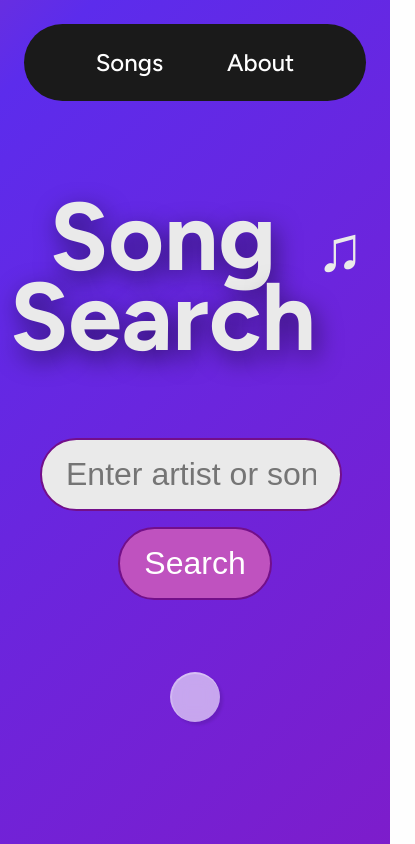
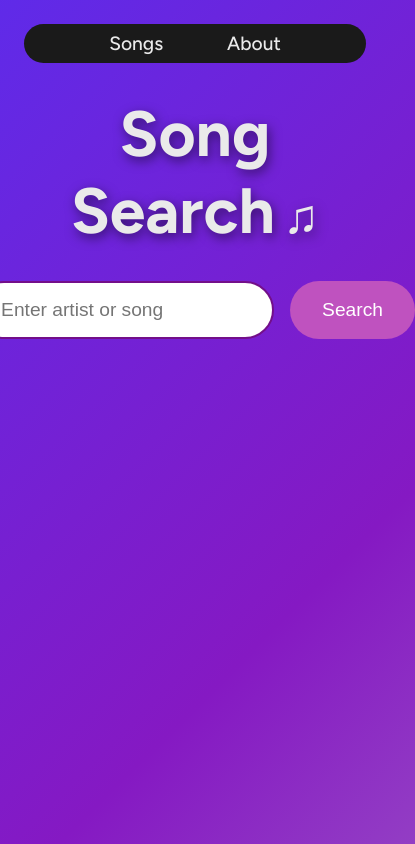
Before and after one commit to k7le-777/bunch-of-front-end-devs, a plain HTML site: page index.html in a window 390 px wide. Shown: the whole page, 415 px wide, since content can reach past the window. Drawn offline with nearby package versions, Linux system fonts and the light colour scheme.

Commit message:
chore: remove duplicate styles, improve var usage, enhance gradient animation and make it fully responsive and visually polished

```diff
--- a/assets/css/style.css
+++ b/assets/css/style.css
@@ -1,9 +1,9 @@
 :root {
   --bg-color: #343835;
-  --color: #730f8a;
-  --nav-bg: #302e30;
-  --button: #bf52bf;
-  --button-colour: #ffffff;
+  --primary-color: #730f8a;
+  --nav-bg: #1a1a1a;
+  --button-bg: #bf52bf;
+  --button-color: #ffffff;
   --light: #eaeaea;
   --logo-font: 'Figtree', sans-serif;
   --body-font: 'Figtree', 'Poppins', sans-serif;
@@ -11,15 +11,13 @@
 }
 
 body {
-  color: var(--color);
-  padding: 24px;
+  margin: 0;
+  font-family: var(--body-font);
+  color: var(--primary-color);
   background: var(--bg-gradient);
   background-size: 500% 500%;
-  background-repeat: no-repeat;
   animation: gradient 20s ease infinite;
-  font-family: 'Figtree', sans-serif;
-  background-color: #fefefe;
-  margin: 0;
+  padding: 1.5rem;
 }
 
 @keyframes gradient {
@@ -28,203 +26,114 @@ body {
   100% { background-position: 0% 50%; }
 }
 
+/* NAV */
 .nav {
   display: flex;
-  flex-direction: column;
-  align-items: center;
-  gap: 16px;
-  background: var(--color);
+  justify-content: center;
+  margin: 0 auto 2rem;
+  max-width: 400px;
+  padding: 0.5rem 1rem;
+  background-color: var(--nav-bg);
   border-radius: 80px;
-  margin: 0 auto;
-  max-width: 360px;
-  padding: 8px 16px;
-  background-color: #1a1a1a;
 }
 
-nav ul {
-  padding-inline-start: 0px;
+.nav ul {
+  display: flex;
+  gap: 2rem;
   list-style: none;
-  display: flex;
-  gap: 1rem;
   margin: 0;
   padding: 0;
 }
 
-nav li {
-  display: inline;
-  padding: 16px 8px;
-}
-
 .nav a {
   color: var(--light);
-  font-size: 1.5rem;
-  padding: 16px;
-  font-family: var(--body-font);
+  font-weight: 500;
+  font-size: 1.2rem;
   text-decoration: none;
-  transition: all 0.2s ease-in-out;
-  color: #fff;
-  font-weight: 500;
+  padding: 0.5rem 1rem;
+  transition: all 0.2s;
 }
 
 .nav a:hover {
-  background-color: var(--button);
-  padding: 8px 16px;
+  background-color: var(--button-bg);
   border-radius: 60px;
 }
 
-#output, .about-body {
-  display: flex;
-  flex-direction: column;
-  align-items: center;
-  background-color: rgba(255,255,255,0.6);
-  backdrop-filter: blur(8px);
-  border-top: 2px solid rgba(255,255,255,0.3);
-  border-left: 2px solid rgba(255,255,255,0.2);
-  box-shadow: 3px 3px 3px rgba(0,0,0,0.1);
-  margin-top: 40px;
-  padding: 24px;
-  max-width: 800px;
-  text-wrap: inherit;
-  border-radius: 40px;
+/* TITLE */
+.title h1 {
+  font-family: var(--logo-font);
+  font-size: 4rem;
+  color: var(--light);
+  text-align: center;
+  text-shadow: 2px 4px 12px rgba(0,0,0,0.5);
+  position: relative;
+  margin: 2rem 0;
 }
 
-.about-body {
-	display: flex;
-	margin: 0 auto;
-	font-family: var(--body-font);
-	font-size: 1.5rem;
+.title h1::after {
+  content: "♫";
+  font-size: 3rem;
+  margin-left: 0.5rem;
 }
 
-.about-body {
-	display: flex;
-	margin: 0 auto;
-	font-family: var(--body-font);
-	font-size: 1.5rem;
-	max-width: 600px;
+/* SEARCH FIELD */
+.field {
+  display: flex;
+  justify-content: center;
+  gap: 1rem;
+  margin-bottom: 2rem;
 }
 
-.main {
-  display: flex;
-  align-items: center;
-  justify-content: center;
+#term {
+  padding: 1rem 1.5rem;
+  border-radius: 80px;
+  border: 2px solid var(--primary-color);
+  font-size: 1.2rem;
+  outline: none;
+  transition: all 0.2s;
 }
 
-.title {
-  display: flex;
-  justify-content: center;
-  align-items: center;
-  line-height: 5rem;
-  text-align: center;
-  margin: 2rem 0 1rem;
-}
-
-.title h1 {
-  font-family: var(--logo-font);
-  font-size: 6rem;
-  color: var(--light);
-  text-shadow: 4px 8px 24px rgba(0,0,0,0.5);
-}
-
-.title::after {
-  content: "♫";
-  color: var(--light);
-  font-size: 4rem;
-  margin-bottom: 56px;
-  margin-right: 16px;
+#term:focus {
+  border-color: var(--button-bg);
+  box-shadow: 0 0 12px rgba(0,0,0,0.2);
 }
 
 #searchBtn {
-  background-color: var(--button);
-  font-size: 2rem;
+  padding: 1rem 2rem;
   border-radius: 80px;
-  padding: 16px 24px;
+  border: none;
+  background-color: var(--button-bg);
+  color: var(--button-color);
+  font-size: 1.2rem;
   cursor: pointer;
-  color: var(--button-colour);
-  transition: all 0.2s ease-in-out;
-  border-top: 2px solid var(--color);
-  border-left: 2px solid var(--color);
-  border-bottom: 2px solid var(--color);
-  border-right: 2px solid var(--color);
+  transition: all 0.2s;
 }
 
 #searchBtn:hover {
-  background-color: var(--color);
+  background-color: var(--primary-color);
 }
 
-#term {
-  background: var(--light);
-  color: var(--color);
-  padding: 16px 24px;
-  border-radius: 80px;
-  margin-right: 8px;
-  font-size: 2rem;
-  text-align: center;
-  border: 2px solid var(--color);
-  transition: all 0.2s ease-in-out;
+/* RESULTS */
+.results {
+  display: grid;
+  grid-template-columns: repeat(auto-fit, minmax(220px, 1fr));
+  gap: 1.5rem;
+  max-width: 1200px;
+  margin: 0 auto;
 }
 
-#term:focus {
-  box-shadow: 0px 0px 32px rgba(0,0,0,0.3);
-  border: 2px solid var(--button);
-  outline: none;
-}
-
-.field {
-  display: flex;
-  flex-flow: row wrap;
-  gap: 16px;
-  justify-content: center;
-  align-items: center;
-  margin-bottom: 2rem;
-}
-
-.field input {
-  padding: 0.5rem 1rem;
-  font-size: 1rem;
-  border: 1px solid #ccc;
-  border-radius: 6px;
-  width: 250px;
-}
-
-.field button {
-  padding: 0.5rem 1rem;
-  font-size: 1rem;
-  border: none;
-  background-color: #1a73e8;
-  color: white;
-  border-radius: 6px;
-  cursor: pointer;
-  transition: 0.2s;
-}
-
-.field button:hover {
-  background-color: #1666c1;
-}
-
-/* Results container */
-.results {
-  display: flex;
-  flex-wrap: wrap;
-  justify-content: center;
-  gap: 1rem;
-  padding: 1rem 2rem;
-}
-
-/* Individual song card */
 .song {
+  background-color: rgba(255,255,255,0.85);
+  border-radius: 16px;
+  overflow: hidden;
   display: flex;
   flex-direction: column;
-  width: 260px;
-  background-color: #fff;
-  border-radius: 12px;
-  box-shadow: 0 2px 10px rgba(0,0,0,0.08);
-  overflow: hidden;
   transition: transform 0.3s, box-shadow 0.3s;
 }
 
 .song:hover {
-  transform: translateY(-4px);
-  box-shadow: 0 6px 18px rgba(0,0,0,0.12);
+  transform: translateY(-5px);
+  box-shadow: 0 8px 20px rgba(0,0,0,0.15);
 }
 
 .song img {
@@ -234,25 +143,18 @@ nav li {
 }
 
 .song .info {
-  padding: 0.8rem 1rem;
+  padding: 1rem;
   display: flex;
   flex-direction: column;
-  gap: 0.2rem;
+  gap: 0.4rem;
 }
 
 .song .info strong {
-  font-size: 1.05rem;
-  color: #1a73e8;
+  color: var(--primary-color);
 }
 
 .song .info p {
-  font-size: 0.875rem;
+  margin: 0;
   color: #555;
-  margin: 0;
-  line-height: 1.3;
+  font-size: 0.9rem;
 }
-
-.song audio {
-  margin-top: 0.5rem;
-  width: 100%;
-}
```
